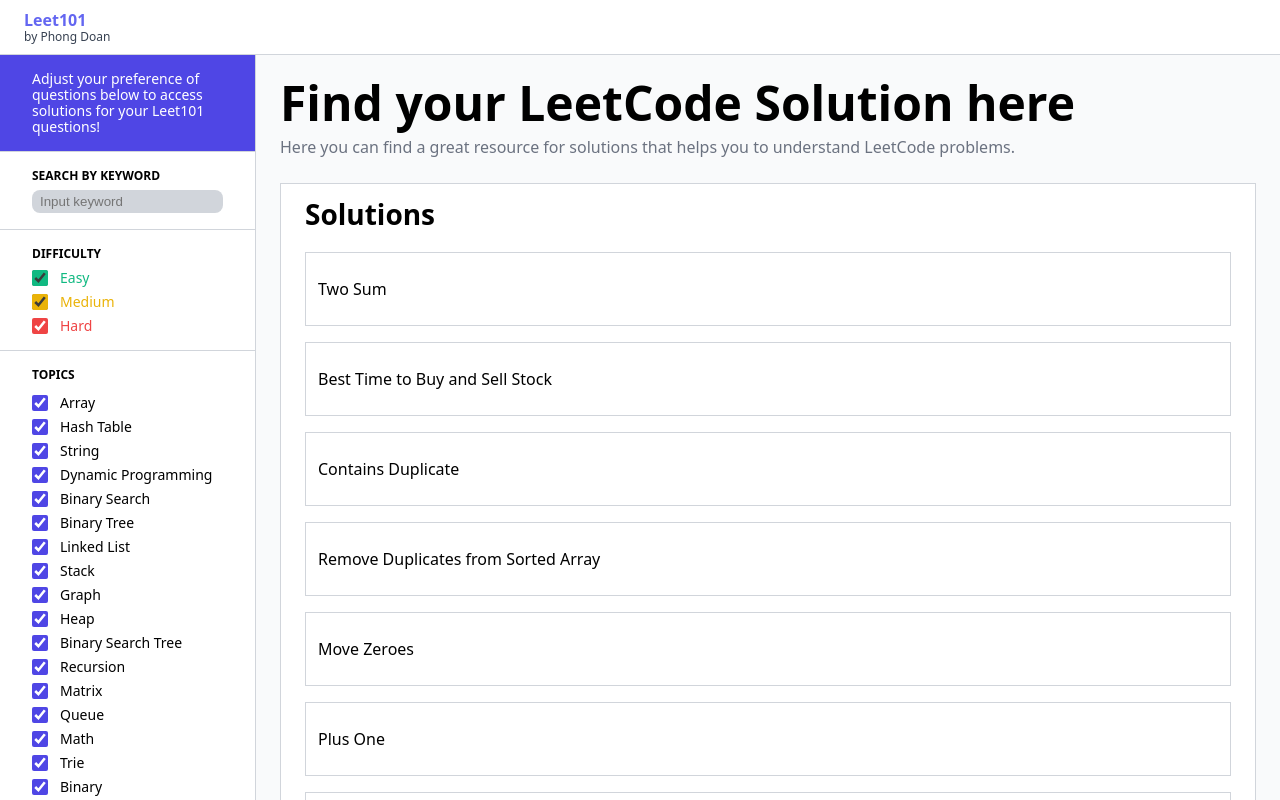
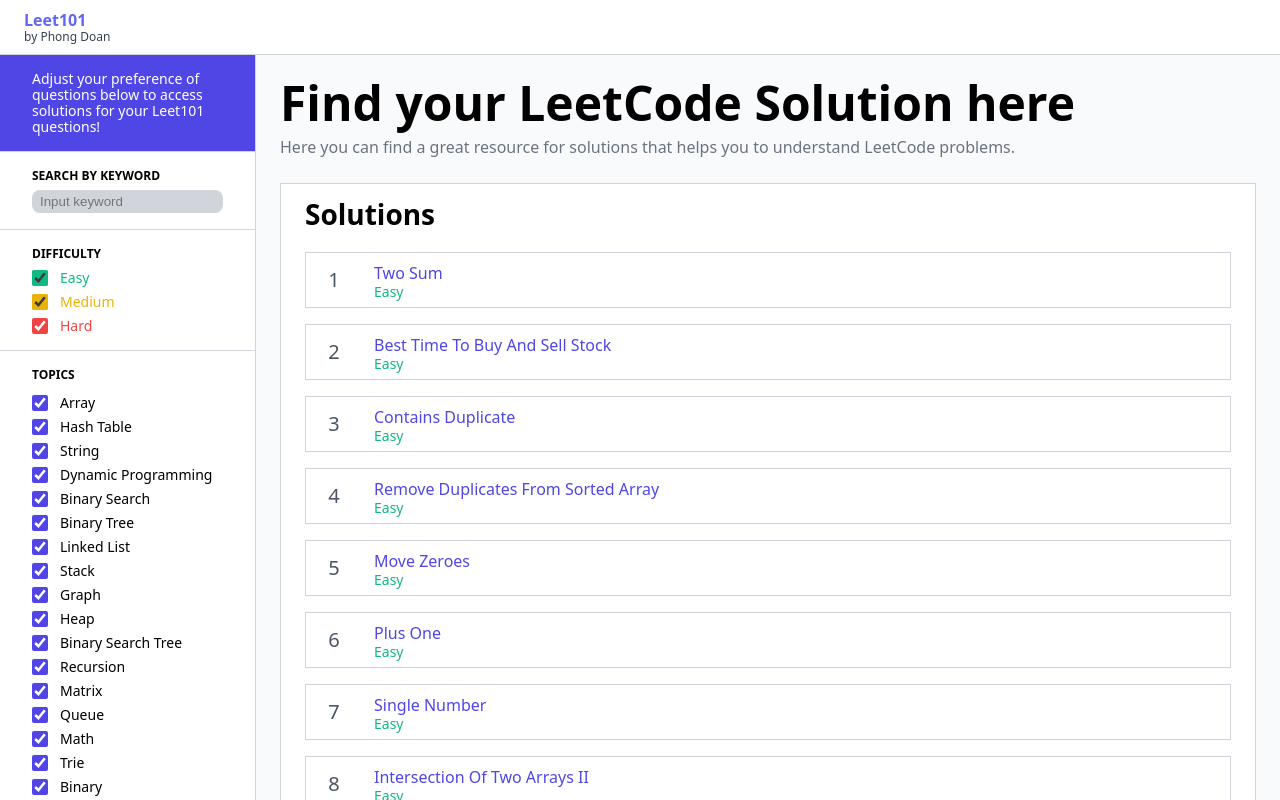
Before and after one commit to WilliamDoan17/Leet101-Forum, a React (Vite) app: page / in a window 1280 px wide. Built offline with nearby package versions, Linux system fonts and the light colour scheme.

Commit message:
Added Difficulty Tag

```diff
--- a/src/SearchPage.jsx
+++ b/src/SearchPage.jsx
@@ -2,15 +2,59 @@
 import styles from './SearchPage.module.css'
 import { PreferenceContext } from './usePreference'
 
-const ResultCard = ({ problem }) => {
+const ResultCard = ({ problem, index }) => {
     const {name, difficulty, topic} = problem;
+    const { difficulties } = useContext(PreferenceContext)
+
+    const getDiffifcultyLabelColor = () => {
+        const { labelColor } = difficulties.find(({ level }) => level === difficulty);
+        return labelColor
+    }
+
+    const difficultyLabelColor = getDiffifcultyLabelColor();
+
+    const DifficultyTag = () => {
+        const DifficultyTagStyles = {
+            color: difficultyLabelColor,
+        }
+
+        return (
+            <span
+                className = {`${styles['difficulty-tag']}`}
+                style = {DifficultyTagStyles}
+            >
+                {difficulty}
+            </span>
+        )
+    }
 
     return (
         <>
             <div
                 className = {`${styles['result-card']}`}
             >
-                <p>{name}</p>
+                <span
+                    className = {`${styles['result-index']}`}
+                >
+                    {index + 1}
+                </span>
+                <div
+                    className = {`${styles['result-info']}`}
+                >
+                    <a
+                        className = {`${styles['result-name']}`}
+                        href = {`/solution/${name}`}
+                    >
+                        {name}
+                    </a>
+                    <div
+                        className = {`${styles['result-tag-container']}`}
+                    >
+                        <DifficultyTag>
+                        </DifficultyTag>
+                    </div>
+                </div>
+
 
             </div>
         </>
@@ -57,11 +101,12 @@
                         className = {`${styles['result-card-container']}`}
                     >
                         {
-                            dipslayProblems.map((problem) => {
+                            dipslayProblems.map((problem, index) => {
                                 return (
                                     <ResultCard
                                         key = {problem.name}
                                         problem = {problem}
+                                        index = {index}
                                     >
 
                                     </ResultCard>
--- a/src/SearchPage.module.css
+++ b/src/SearchPage.module.css
@@ -50,5 +50,54 @@
 .result-card {
     border: 1px solid rgb(209 213 219);
     padding: .5rem .75rem;
+    display: flex;
+    flex-direction: row;
+    align-items: center;
     width: 100%;
+    font-weight: 500;
 }
+
+.result-index {
+    width: 2rem;
+    font-size: 1.25rem;
+    line-height: 1.75rem;
+    text-align: center;
+    color: #4b5563;
+}
+
+.result-info {
+    margin: 0 0 0 1.5rem;
+    padding: 0;
+    display: flex;
+    flex-direction: column;
+    justify-content: center;
+    align-items: start;
+    flex: 1;
+}
+
+.result-name {
+    font-size: 1rem;
+    font-weight: 500;
+    line-height: 1.5rem;
+    text-transform: capitalize;
+    text-decoration: none;
+    color: #4f46e5;
+    cursor: pointer;
+}
+
+.result-name:hover {
+    text-decoration: underline;
+}
+
+.result-tag-container {
+    display: flex;
+    flex-direction: row;
+    gap: 1rem;
+}
+
+.difficulty-tag {
+    font-size: .875rem;
+    font-weight: 500;
+    line-height: .875rem;
+    text-transform: capitalize;
+}
--- a/src/data/problems.js
+++ b/src/data/problems.js
@@ -108,7 +108,6 @@
   { name: "Reorder List", difficulty: "medium", topic: "Linked List", source: "https://leetcode.com/problems/reorder-list/" },
   { name: "Flatten a Multilevel Doubly Linked List", difficulty: "medium", topic: "Linked List", source: "https://leetcode.com/problems/flatten-a-multilevel-doubly-linked-list/" },
   { name: "LRU Cache", difficulty: "medium", topic: "Linked List", source: "https://leetcode.com/problems/lru-cache/" },
-  { name: "Swap Nodes in Pairs", difficulty: "medium", topic: "Linked List", source: "https://leetcode.com/problems/swap-nodes-in-pairs/" },
   { name: "Odd Even Linked List", difficulty: "medium", topic: "Linked List", source: "https://leetcode.com/problems/odd-even-linked-list/" },
   { name: "Partition List", difficulty: "medium", topic: "Linked List", source: "https://leetcode.com/problems/partition-list/" },
 
--- a/src/usePreference.jsx
+++ b/src/usePreference.jsx
@@ -2,6 +2,7 @@
 import { initialDifficulties } from "./data/difficulties";
 import { initialTopics } from "./data/topics";
 import { initialProblems } from './data/problems'
+import { useNavigate } from "react-router-dom";
 
 export const PreferenceContext = createContext();
 
@@ -10,6 +11,7 @@
     const [difficulties, setDifficulties] = useState([...initialDifficulties]);
     const [topics, setTopics] = useState([...initialTopics]);
     const [problems, setProblems] = useState([...initialProblems]);
+    const navigate = useNavigate();
 
     const getProblemsFromPreferences = (keyword, difficulties, topics, problems) => {
         const newDifficultyLevels = difficulties
@@ -47,6 +49,7 @@
     useEffect(() => {
         const newProblems = getProblemsFromPreferences(keyword, difficulties, topics, problems);
         setProblems(newProblems);
+        navigate("/");
     }, [keyword, difficulties, topics]);
 
     const contextValue = {
```
